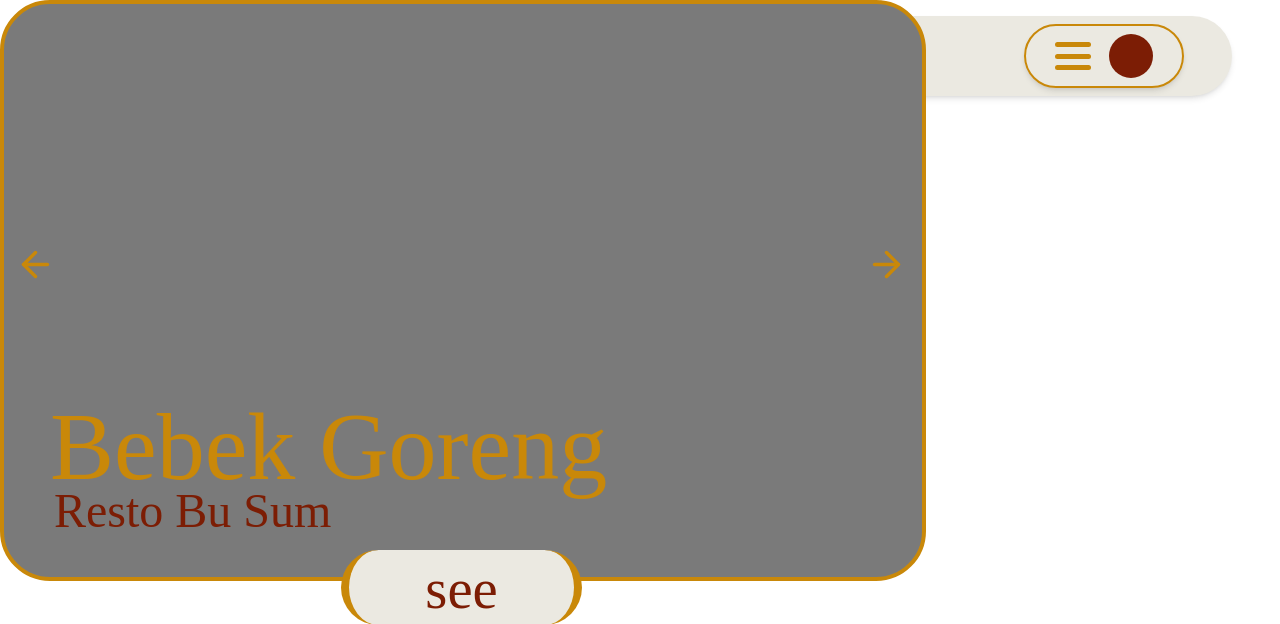
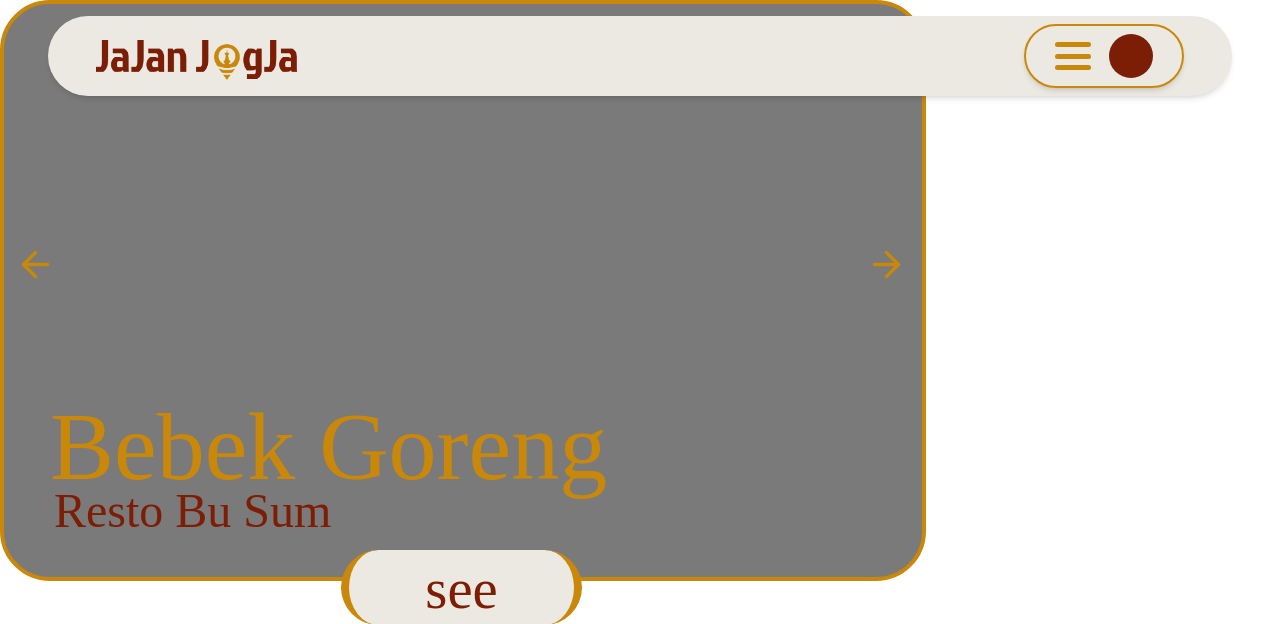
Before and after one commit to PBP-A02-2024/jajan-jogja, a Django app: page / in a window 1280 px wide. Shown: the top 624 px of the page. Run offline with Django 5.2, Linux system fonts and the light colour scheme; some libraries are stand-ins or nearby versions; some web fonts are replaced.

Commit message:
update navbar

```diff
--- a/templates/navbar.html
+++ b/templates/navbar.html
@@ -3,7 +3,7 @@
 {% comment %} change all the href with your url {% endcomment %}
 
 {% comment %} Desktop Navbar  {% endcomment %}
-<nav class=" fixed top-0 invisible sm:visible w-full h-28 px-12 py-4">
+<nav class=" fixed top-0 invisible sm:visible w-full h-28 px-12 py-4 z-10">
     <div class="w-full h-full flex justify-between items-center bg-white rounded-full shadow-md px-12 py-2">
         <img src="{% static "images/logo.png" %}" alt="" class="mt-2 h-10 w-auto">
         <div class="relative w-40 h-full border-2 border-darkYellow rounded-full flex justify-around items-center px-5 py-1 shadow-md">
```
